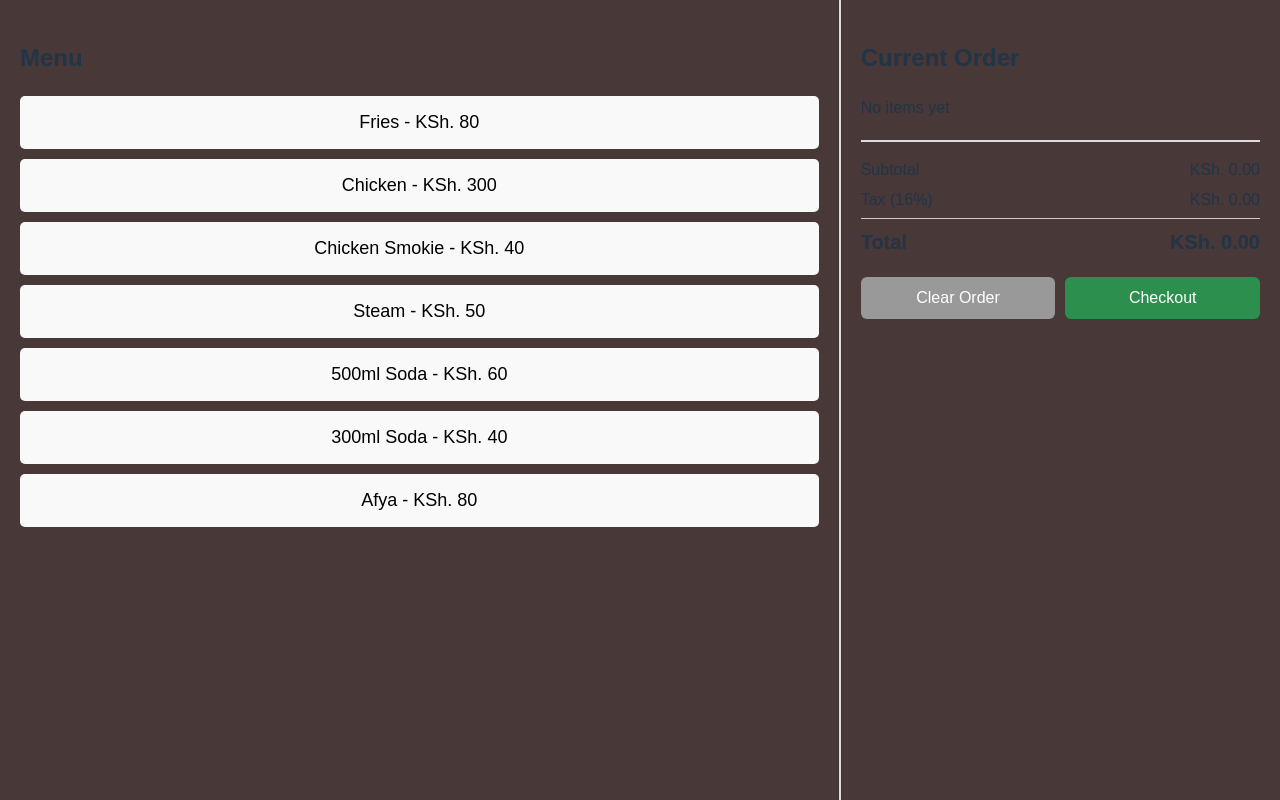
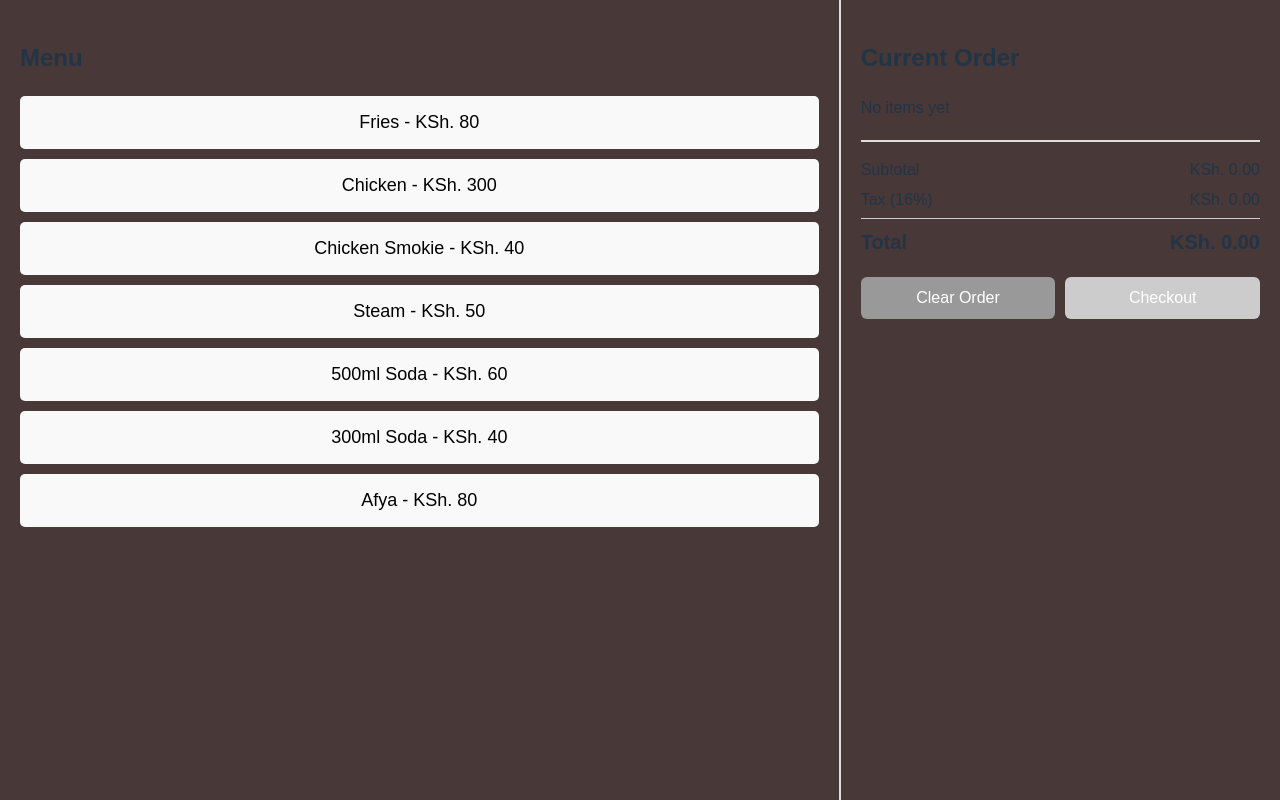
Before and after one commit to otienosylvery/kula-restaurant-pos, a React (Vite) app in the folder kula-pos/: page / in a window 1280 px wide. Built offline with nearby package versions, Linux system fonts and the light colour scheme.

Commit message:
checkout button disabled visual display change

```diff
--- a/kula-pos/src/App.css
+++ b/kula-pos/src/App.css
@@ -160,6 +160,10 @@ html, body, #root {
 .checkout-btn:hover {
   background: #226e3c;
 }
+.checkout-btn:disabled{
+  background: #ccc;
+  cursor: not-allowed;
+}
 
 /* MOBILE RESPONSIVE */
 @media (max-width: 768px) {
```
